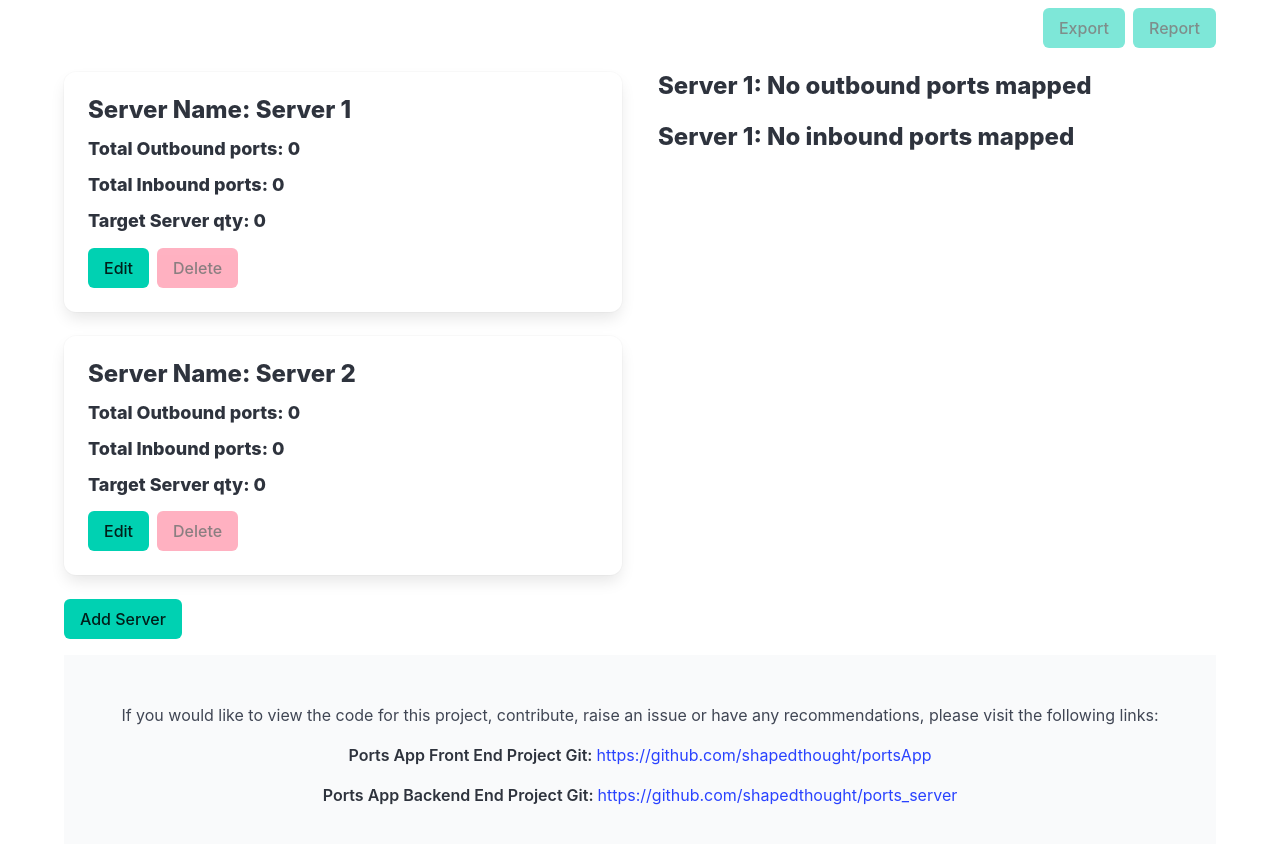
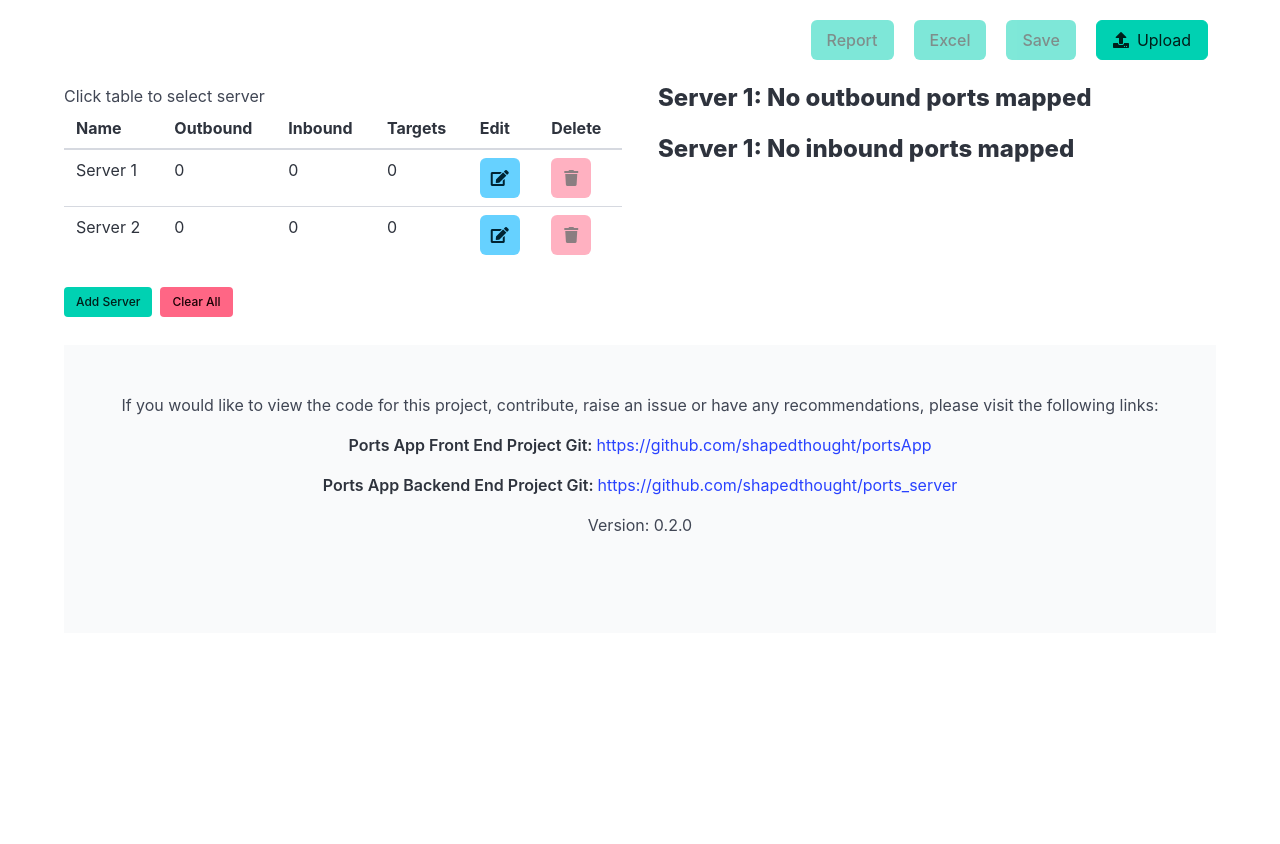
Before and after one commit to shapedthought/portsApp, an Angular app: page / in a window 1280 px wide. Before the commit this address led to /magic-ports/. Shown: the top 844 px of the page. After the commit the page ends 800 px from the top, so only its background shows below. Built offline with nearby package versions, Linux system fonts and the light colour scheme.

Commit message:
v0.2 update

```diff
--- a/package.json
+++ b/package.json
@@ -30,6 +30,7 @@
     "@angular/cli": "^18.1.2",
     "@angular/compiler-cli": "^18.1.0",
     "@types/jasmine": "~5.1.0",
+    "@types/uuid": "^10.0.0",
     "jasmine-core": "~5.1.0",
     "karma": "~6.4.0",
     "karma-chrome-launcher": "~3.2.0",
--- a/src/app/data.service.ts
+++ b/src/app/data.service.ts
@@ -23,30 +23,83 @@ export class DataService {
       mappedPorts: [],
     },
   ];
+  selectedService: string = 'VB365';
 
+  updatedSelectedService(service: string): void {
+    this.selectedService = service;
+  }
+
+  getSelectedService(): string {
+    return this.selectedService;
+  }
+
+  savePortMapping(portMapping: PortMapping[]): void {
+    localStorage.setItem('portMapping', JSON.stringify(portMapping));
+  }
+
+  loadPortMapping(): void {
+    const portMappingStr = localStorage.getItem('portMapping');
+    if (portMappingStr) {
+      this.mappedPorts = JSON.parse(portMappingStr);
+    }
+  }
+
+  deleteAll(): void {
+    localStorage.removeItem('portMapping');
+    this.mappedPorts = [
+      {
+        id: 0,
+        sourceServer: 'Server 1',
+        totalMappedPorts: 0,
+        totalMappedInboundPorts: 0,
+        totalMappedServers: 0,
+        mappedPorts: [],
+      },
+      {
+        id: 1,
+        sourceServer: 'Server 2',
+        totalMappedPorts: 0,
+        totalMappedInboundPorts: 0,
+        totalMappedServers: 0,
+        mappedPorts: [],
+      },
+    ];;
+  }
+
+  // Upload port mapping data from JSON file
+  uploadPortMapping(portMapping: PortMapping[]): void {
+    this.mappedPorts = portMapping;
+    this.savePortMapping(portMapping);
+  }
+
+  // Get the port mapping data
   getMappedPorts(): PortMapping[] {
     return this.mappedPorts;
   }
 
+  // Delete a server from the port mapping
   deleteServer(index: number): void {
     const removedServer = this.mappedPorts.splice(index, 1);
-    this.mappedPorts.forEach((portMapping) => {
-      portMapping.mappedPorts = portMapping.mappedPorts.filter(
-        (mappedPort) =>
-          mappedPort.targetServerName !== removedServer[0].sourceServer
-      );
-      portMapping.totalMappedPorts = portMapping.mappedPorts.length;
-      portMapping.totalMappedServers = Array.from(
-        new Set(
-          portMapping.mappedPorts.map(
-            (mappedPort) => mappedPort.targetServerName
-          )
-        )
-      ).length;
-      portMapping.totalMappedInboundPorts = this.getTotalInboundPorts(portMapping.sourceServer);
-    });
+    this.recalculateMappedPorts();
+    // this.mappedPorts.forEach((portMapping) => {
+    //   portMapping.mappedPorts = portMapping.mappedPorts.filter(
+    //     (mappedPort) =>
+    //       mappedPort.targetServerName !== removedServer[0].sourceServer
+    //   );
+    //   portMapping.totalMappedPorts = portMapping.mappedPorts.length;
+    //   portMapping.totalMappedServers = Array.from(
+    //     new Set(
+    //       portMapping.mappedPorts.map(
+    //         (mappedPort) => mappedPort.targetServerName
+    //       )
+    //     )
+    //   ).length;
+    //   portMapping.totalMappedInboundPorts = this.getTotalInboundPorts(portMapping.sourceServer);
+    // });
+    // this.savePortMapping(this.mappedPorts);
   }
 
+  // Add a new server to the port mapping
   addNewServer(serverName: string): PortMapping[] {
     let id = this.mappedPorts.length;
     this.mappedPorts.push({
@@ -57,25 +110,74 @@ export class DataService {
       totalMappedServers: 0,
       mappedPorts: [],
     });
+    this.savePortMapping(this.mappedPorts);
     return this.mappedPorts;
   }
 
+  // Recalculate the mapped ports for each server
+  recalculateMappedPorts(): void {
+    this.mappedPorts.forEach((portMapping) => {
+      let ports: string[]= [];
+      portMapping.mappedPorts.map((mappedPort) => {
+        if (mappedPort.port.includes(',')) {
+          mappedPort.port.split(',').forEach((port) => {
+            ports.push(port.trim());
+          });
+        } else {
+          ports.push(mappedPort.port);
+        }
+        });
+      portMapping.totalMappedPorts = Array.from(new Set(ports)).length;
+      portMapping.totalMappedServers = Array.from(
+        new Set(
+          portMapping.mappedPorts.map((mappedPort) => mappedPort.targetServerName)
+        )
+      ).length;
+      portMapping.totalMappedInboundPorts = this.getTotalInboundPorts(portMapping.sourceServer);
+    });
+    this.savePortMapping(this.mappedPorts);
+  }
+
+  // Get the total number of inbound ports for a server
   getTotalInboundPorts(serverName: string): number {
     let totalInboundPorts: string[] = [];
     this.mappedPorts.forEach((portMapping) => {
       portMapping.mappedPorts.forEach((mappedPort) => {
         if (mappedPort.targetServerName === serverName) {
-          totalInboundPorts.push(mappedPort.targetService);
+          totalInboundPorts.push(mappedPort.port);
         }
       });
     });
-    return Array.from(new Set(totalInboundPorts)).length;
+    let splitPorts: string[] = [];
+    totalInboundPorts.forEach((port) => {
+      if (port.includes(',')) {
+        port.split(',').forEach((splitPort) => {
+          splitPorts.push(splitPort.trim());
+        });
+      } else {
+        splitPorts.push(port);
+      }
+    });
+    return Array.from(new Set(splitPorts)).length;
   }
 
+  // Update the port mapping data
   updatePortMapping(portMapping: PortMapping, index: number): void {
     this.mappedPorts[index] = portMapping;
+    this.recalculateMappedPorts();
+    // this.mappedPorts[index].totalMappedPorts = Array.from(
+    //   new Set(portMapping.mappedPorts.map((mappedPort) => mappedPort.port))
+    // ).length;
+    // this.mappedPorts[index].totalMappedServers = Array.from(
+    //   new Set(
+    //     portMapping.mappedPorts.map((mappedPort) => mappedPort.targetServerName)
+    //   )
+    // ).length;
+    // this.mappedPorts[index].totalMappedInboundPorts = this.getTotalInboundPorts(portMapping.sourceServer);
+    this.savePortMapping(this.mappedPorts);
   }
 
+  // Get the servers from the port mapping data
   getServers(): Server[] {
     let serverStrings: string[] = [];
     let servers: Server[] = [];
@@ -98,6 +200,7 @@ export class DataService {
     return servers;
   }
 
+  // Update the server name in the port mapping data
   updateName(newName: string, index: number) {
     const oldName = this.mappedPorts[index].sourceServer;
     this.mappedPorts.forEach((portMapping) => {
@@ -108,6 +211,7 @@ export class DataService {
       });
     });
     this.mappedPorts[index].sourceServer = newName;
+    this.savePortMapping(this.mappedPorts);
   }
 
   constructor() {}
--- a/src/app/home/home.component.html
+++ b/src/app/home/home.component.html
@@ -1,98 +1,193 @@
-<div class="columns">
-  <div class="column mt-2">
-    <div class="is-pulled-right">
-      <button class="button is-primary mr-2" (click)="getExcelData()" [disabled]="checkMappedPortLength()">Export</button>
-      <button class="button is-primary" [routerLink]="['/report']" [disabled]="checkMappedPortLength()">Report</button>
+<div class="columns mt-2">
+  <div class="column">
+    <div class="buttons is-pulled-right">
+      <button
+        class="button is-primary mr-2"
+        [routerLink]="['/report']"
+        [disabled]="checkMappedPortLength()"
+      >
+        Report
+      </button>
+      <button
+        class="button is-primary mr-2"
+        (click)="getExcelData()"
+        [disabled]="checkMappedPortLength()"
+      >
+        Excel
+      </button>
+      <button
+        class="button is-primary mr-2"
+        [disabled]="checkMappedPortLength()"
+        (click)="savePortMappings()"
+      >
+        Save
+      </button>
+      <div class="file is-primary mr-2">
+        <label class="file-label">
+          <input
+            class="file-input"
+            type="file"
+            name="resume"
+            accept="json"
+            (change)="uploadPortMappings($event)"
+          />
+          <span class="file-cta">
+            <span class="file-icon">
+              <i class="fas fa-upload"></i>
+            </span>
+            <span class="file-label">Upload</span>
+          </span>
+        </label>
+      </div>
     </div>
   </div>
 </div>
 
 <div class="columns">
+
+  <!-- <button class="button is-small" (click)="this.showTable = !this.showTable">Cards</button> -->
   <div class="column mr-3">
+    <h3 class="is-bold">Click table to select server</h3>
+    <table class="table is-fullwidth">
+      <thead>
+        <tr>
+          <th>Name</th>
+          <th>Outbound</th>
+          <th>Inbound</th>
+          <th>Targets</th>
+          <th>Edit</th>
+          <th>Delete</th>
+        </tr>
+      </thead>
+      <tbody>
         @for (item of portsMapped; track item.id; let index = $index) {
-            <div class="card"
-                [ngClass]="{'is-selected': selectedCardIndex === index}"
-                (click)="loadMappedPorts(index)">
+        <tr
+          [ngClass]="{ 'is-selected': selectedCardIndex === index }"
+          (click)="loadMappedPorts(index)"
+        >
+          <td>{{ item.sourceServer }}</td>
+          <td>{{ item.totalMappedPorts }}</td>
+          <td>{{ item.totalMappedInboundPorts }}</td>
+          <td>{{ item.totalMappedServers }}</td>
+          <td>
+            <button class="button is-info" [routerLink]="['/mapping', index]">
+              <span class="icon-text">
+                <span class="icon">
+                  <i class="fas fa-edit"></i>
+                </span>
+              </span>
+            </button>
+          </td>
+          <td>
+            <button
+              class="button is-danger"
+              (click)="deleteServer(index); $event.stopPropagation()"
+              [disabled]="this.portsMapped.length <= 2"
+            >
+              <span class="icon-text">
+                <span class="icon">
+                  <i class="fas fa-trash"></i>
+                </span>
+              </span>
+            </button>
+          </td>
+        </tr>
+        }
+      </tbody>
+    </table>
+    <button class="button is-primary is-small mr-2" (click)="openModal()">Add Server</button>
+    <button class="button is-danger is-small" (click)="cleaAllMappedPorts()">Clear All</button>
+  </div>
+
+  <!-- <div class="column mr-3">
+    <button class="button is-small" (click)="this.showTable = !this.showTable">Table</button>
+    @for (item of portsMapped; track item.id; let index = $index) {
+    <div
+      class="card"
+      [ngClass]="{ 'is-selected': selectedCardIndex === index }"
+      (click)="loadMappedPorts(index)"
+    >
       <div class="card-content">
         <div class="content">
-                        <h3>Server Name: {{item.sourceServer}}</h3>
-                        <h5>Total Outbound ports: {{item.totalMappedPorts}}</h5>
-                        <h5>Total Inbound ports: {{item.totalMappedInboundPorts}} </h5>
-                        <h5>Target Server qty: {{item.totalMappedServers}}</h5>
-                        <button class="button is-primary mr-2" [routerLink]="['/mapping', index]">Edit</button>
-                        <button class="button is-danger" (click)="deleteServer(index)" [disabled]="this.portsMapped.length <= 2">Delete</button>
+          <h3>Server Name: {{ item.sourceServer }}</h3>
+          <h5>Total Outbound ports: {{ item.totalMappedPorts }}</h5>
+          <h5>Total Inbound ports: {{ item.totalMappedInboundPorts }}</h5>
+          <h5>Target Server qty: {{ item.totalMappedServers }}</h5>
+          <button
+            class="button is-primary mr-2"
+            [routerLink]="['/mapping', index]"
+          >
+            Edit
+          </button>
+          <button
+            class="button is-danger"
+            (click)="deleteServer(index)"
+            [disabled]="this.portsMapped.length <= 2"
+          >
+            Delete
+          </button>
         </div>
       </div>
     </div>
     }
-    </div>
+  </div> -->
   <div class="column">
     @if (showMappedPorts.length > 0) {
-            <h4 class="title">Source Server: {{sourceServer}}</h4>
+    <h4 class="title">Source Server: {{ sourceServer }}</h4>
     <h4 class="is-size-4">Outbound ports</h4>
     <div class="table is-fullwidth">
       <thead>
         <tr>
           <th>Target Server</th>
-                        <th>Service</th>
+          <!-- <th>Service</th> -->
           <th>Ports</th>
           <th>Protocol</th>
         </tr>
       </thead>
       <tbody>
-                    @for (item of showMappedPorts; track item) {
+        @for (item of showMappedPorts; track item.serverName) {
         <tr>
-                            <td>{{item.targetServerName}}</td>
-                            <td>{{item.targetService}}</td>
-                            <td>{{item.port}}</td>
-                            <td>{{item.protocol}}</td>
+          <td>{{ item.serverName }}</td>
+          <!-- <td>{{ item.service }}</td> -->
+          <td>{{ item.port }}</td>
+          <td>{{ item.protocol }}</td>
         </tr>
         }
       </tbody>
     </div>
     } @else {
-            <h4 class="title is-4">{{sourceServer}}: No outbound ports mapped</h4>
-          }
-            @if (inboundPortsDisplay.length > 0) {
+    <h4 class="title is-4">{{ sourceServer }}: No outbound ports mapped</h4>
+    } @if (showMappedInboundPorts.length > 0) {
     <h4 class="is-size-4">Inbound ports</h4>
     <div class="table is-fullwidth">
       <thead>
         <tr>
           <th>Source Server</th>
-                  <th>Service</th>
+          <!-- <th>Service</th> -->
           <th>Ports</th>
-                  <th>Protocol </th>
+          <th>Protocol</th>
         </tr>
       </thead>
       <tbody>
-                @for (item of inboundPortsDisplay; track item) {
+        @for (item of showMappedInboundPorts; track item) {
         <tr>
-                  <td>{{item.sourceServerName}}</td>
-                  <td>{{item.sourceService}}</td>
-                  <td>{{item.port}}</td>
-                  <td>{{item.protocol}}</td>
+          <td>{{ item.serverName }}</td>
+          <!-- <td>{{ item.service }}</td> -->
+          <td>{{ item.port }}</td>
+          <td>{{ item.protocol }}</td>
         </tr>
         }
       </tbody>
     </div>
     } @else {
-            <h4 class="title is-4">{{sourceServer}}: No inbound ports mapped</h4>
+    <h4 class="title is-4">{{ sourceServer }}: No inbound ports mapped</h4>
     }
-
-        <!-- @if (portsDisplay.length > 0) {
-     <div class="card">
-      <div class="card-content">
-        <textarea class="textarea">{{codeString}}</textarea>
-      </div>
-     </div>
-        } -->
   </div>
 </div>
 <!-- Button to open the modal -->
-<button class="button is-primary" (click)="openModal()">Add Server</button>
 
 <!-- Modal structure -->
-<div class="modal" [ngClass]="{'is-active': isModalActive}">
+<div class="modal" [ngClass]="{ 'is-active': isModalActive }">
   <div class="modal-background" (click)="closeModal()"></div>
   <div class="modal-card">
     <header class="modal-card-head">
@@ -103,15 +198,35 @@
       <div class="field">
         <label class="label">Server Name</label>
         <div class="control">
-          <input class="input" type="text" [(ngModel)]="serverName" placeholder="Enter server name" (change)="checkServerName(serverName)">
+          <input
+            class="input"
+            type="text"
+            [(ngModel)]="serverName"
+            placeholder="Enter server name"
+            (change)="checkServerName(serverName)"
+          />
           @if (this.repeatServerName) {
           <p class="help is-danger">No duplicate server names!</p>
+          } @else if (serverName.length < 4 || serverName.length > 20) {
+          <p class="help is-danger">
+            Server name must be between 4 and 20 characters
+          </p>
           }
         </div>
       </div>
     </section>
     <footer class="modal-card-foot">
-      <button class="button is-success mr-2" (click)="submitModal()" [disabled]="serverName.length < 2 || this.repeatServerName">Submit</button>
+      <button
+        class="button is-success mr-2"
+        (click)="submitModal()"
+        [disabled]="
+          serverName.length < 4 ||
+          serverName.length > 20 ||
+          this.repeatServerName
+        "
+      >
+        Submit
+      </button>
       <button class="button" (click)="closeModal()">Cancel</button>
     </footer>
   </div>
@@ -120,13 +235,21 @@
 <footer class="footer mt-4">
   <div class="content has-text-centered">
     <p>
-      If you would like to view the code for this project, contribute, raise an issue or have any recommendations, please visit the following links:
+      If you would like to view the code for this project, contribute, raise an
+      issue or have any recommendations, please visit the following links:
     </p>
     <p>
-      <strong>Ports App Front End Project Git: </strong> <a href="https://github.com/shapedthought/portsApp">https://github.com/shapedthought/portsApp</a>
+      <strong>Ports App Front End Project Git: </strong>
+      <a href="https://github.com/shapedthought/portsApp"
+        >https://github.com/shapedthought/portsApp</a
+      >
     </p>
     <p>
-      <strong>Ports App Backend End Project Git: </strong> <a href="https://github.com/shapedthought/ports_server">https://github.com/shapedthought/ports_server</a>
+      <strong>Ports App Backend End Project Git: </strong>
+      <a href="https://github.com/shapedthought/ports_server"
+        >https://github.com/shapedthought/ports_server</a
+      >
     </p>
+    <p>Version: 0.2.0</p>
   </div>
 </footer>
--- a/src/app/home/home.component.ts
+++ b/src/app/home/home.component.ts
@@ -6,7 +6,7 @@ import { DataService } from '../data.service';
 import { HttpService } from '../http.service';
 import { FormsModule } from '@angular/forms';
 import Swal from 'sweetalert2';
-import { map } from 'rxjs';
+import { v4 as uuidv4 } from 'uuid';
 
 @Component({
   selector: 'app-home',
@@ -22,6 +22,7 @@ export class HomeComponent {
   sourceServer = '';
   repeatServerName: boolean = false;
   codeString = '';
+  showTable: boolean = true;
 
   portsMapped: PortMapping[] = [];
   portsDisplay: MappedPorts[] = [];
@@ -29,6 +30,7 @@ export class HomeComponent {
   selectedCardIndex: number | null = null;
 
   showMappedPorts: ShowMappedPorts[] = [];
+  showMappedInboundPorts: ShowMappedPorts[] = [];
   portsServer = 'https://app.veeambp.com/ports_server/';
 
   submitModal() {
@@ -74,9 +76,6 @@ export class HomeComponent {
         this.portsDisplay = [];
       }
     });
-
-    // this.dataService.deleteServer(index);
-    // this.portsMapped = this.dataService.getMappedPorts();
   }
 
   loadMappedPorts(index: number): void {
@@ -102,7 +101,7 @@ export class HomeComponent {
 
     // reduce the mapped ports by grouping them by the targetServerName, targetService and protocol
     this.portsMapped[index].mappedPorts.forEach(mappedPort => {
-      const key = `${mappedPort.targetServerName}-${mappedPort.targetService}-${mappedPort.protocol}`;
+      const key = `${mappedPort.targetServerName}-${mappedPort.protocol}`;
       const index = portsReduces.get(key);
       if (!portsReduces.has(key)) {
         portsReduces.set(key, [mappedPort.port]);
@@ -116,21 +115,45 @@ export class HomeComponent {
 
     // convert the map to an array
     this.showMappedPorts = Array.from(portsReduces).map(([key, value]) => {
-      const [targetServerName, targetService, protocol] = key.split('-');
+      const [serverName, protocol] = key.split('-');
       return {
-        targetServerName,
-        targetService,
+        serverName,
+        service: '',
         protocol,
         port: value.join(', ')
       };
     });
 
-    console.log('portsReduces');
-    console.log(this.showMappedPorts);
-
-    this.inboundPortsDisplay = this.portsMapped
+    const tempTargetPorts = this.portsMapped
       .map(item => item.mappedPorts.filter(mappedPort => mappedPort.targetServerName === this.sourceServer))
       .flat();
+
+    let portsReducesInbound = new Map();
+
+    tempTargetPorts.forEach(mappedPort => {
+      const key = `${mappedPort.sourceServerName}-${mappedPort.protocol}`;
+      const index = portsReducesInbound.get(key);
+      if (!portsReducesInbound.has(key)) {
+        portsReducesInbound.set(key, [mappedPort.port]);
+      } else {
+        if (index.includes(mappedPort.port)) {
+          return
+        }
+        portsReducesInbound.set(key, [...index, mappedPort.port]);
+      }
+    }
+    );
+
+    this.showMappedInboundPorts = Array.from(portsReducesInbound).map(([key, value]) => {
+      const [serverName, protocol] = key.split('-');
+      return {
+        serverName,
+        service: '',
+        protocol,
+        port: value.join(', ')
+      };
+    });
+
 
 
     const tcpStrings = Array.from(
@@ -157,6 +180,23 @@ export class HomeComponent {
       this.codeString += `\n\nUDP Ports: ${udpStrings}`;
     }
   }
+
+  cleaAllMappedPorts(): void {
+    Swal.fire({
+      title: 'Are you sure you want to delete all mappings?',
+      text: 'This cannot be undone.',
+      showDenyButton: true,
+      confirmButtonText: `Yes`,
+      denyButtonText: `No`,
+    }).then((result) => {
+      if (result.isConfirmed) {
+        this.dataService.deleteAll();
+        this.portsMapped = this.dataService.getMappedPorts();
+        this.portsDisplay = [];
+      }
+    });
+  }
+
 
   checkForMappedPorts(index: number): boolean {
     if (
@@ -185,12 +225,38 @@ export class HomeComponent {
     });
   }
 
+  savePortMappings(): void {
+    const dataStr = JSON.stringify(this.portsMapped, null, 2);
+    const blob = new Blob([dataStr], { type: 'application/json' });
+    const url = window.URL.createObjectURL(blob);
+    const a = document.createElement('a');
+    a.href = url;
+    a.download = `port-mappings-${uuidv4()}.json`;
+    a.click();
+    window.URL.revokeObjectURL(url);
+  }
+
+  uploadPortMappings(event: Event): void {
+    const input = event.target as HTMLInputElement;
+    if (input.files && input.files.length > 0) {
+      const file = input.files[0];
+      const reader = new FileReader();
+      reader.onload = (e) => {
+        const result = e.target?.result as string;
+        this.portsMapped = JSON.parse(result);
+        this.dataService.uploadPortMapping(this.portsMapped);
+      };
+      reader.readAsText(file);
+    }
+  }
+
   constructor(
     private dataService: DataService,
     private httpService: HttpService
   ) {}
 
   ngOnInit(): void {
+    this.dataService.loadPortMapping();
     this.portsMapped = this.dataService.getMappedPorts();
     this.sourceServer = this.portsMapped[0].sourceServer;
   }
--- a/src/app/mapping/mapping.component.html
+++ b/src/app/mapping/mapping.component.html
@@ -36,14 +36,12 @@
         <thead>
             <tr>
                 <th>Source Service</th>
-                <!-- <th>Select</th> -->
             </tr>
         </thead>
         <tbody>
             @for (item of sourceServices; track item.id; let index = $index) {
                 <tr [ngClass]="{'is-bold': index === sourceServiceSelected}" (click)="selectService(index)" >
                     <td>{{item.name}}</td>
-                    <!-- <td><button class="button is-primary" (click)="selectService(index)">Select</button></td> -->
                 </tr>
             }
         </tbody>
--- a/src/app/report/report.component.ts
+++ b/src/app/report/report.component.ts
@@ -20,8 +20,8 @@ export class ReportComponent implements OnInit {
   ) { }
 
   ngOnInit(): void {
+    this.dataService.loadPortMapping();
     this.portMapping = this.dataService.getMappedPorts();
-    console.log(this.portMapping);
   }
 
 }
--- a/src/app/services.ts
+++ b/src/app/services.ts
@@ -77,8 +77,8 @@ export interface MappedPorts {
 }
 
 export interface ShowMappedPorts {
-    targetServerName: string;
-    targetService: string;
+    serverName: string;
+    service: string;
     protocol: string;
     port: string;
 }
--- a/src/index.html
+++ b/src/index.html
@@ -3,9 +3,13 @@
 <head>
   <meta charset="utf-8">
   <title>PortsApp</title>
-  <base href="/magic-ports/">
+  <base href="/">
   <meta name="viewport" content="width=device-width, initial-scale=1">
   <link rel="icon" type="image/x-icon" href="favicon.ico">
+  <link
+  rel="stylesheet"
+  href="https://cdnjs.cloudflare.com/ajax/libs/font-awesome/5.15.4/css/all.min.css"
+/>
 </head>
 <body>
   <app-root></app-root>
```
Also changed, not shown: src/app/http.service.ts (+5 -5 lines), src/app/mapping/mapping.component.ts (+98 -39 lines), 2 other files (tests, documents, lock files or other folders). Lines whose indentation alone changed are shown as unchanged.
